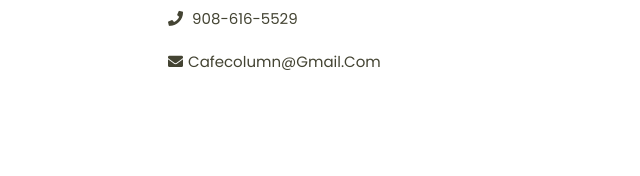
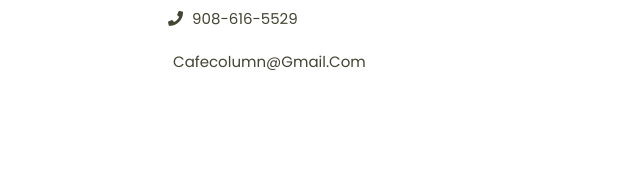
Before and after one commit to mduddin112203/CafeColumn, a plain HTML site: page index.html in a window 1280 px wide. Shown: the part 3956-4132 px from the top of the page, 302-942 px from the left. Drawn offline with nearby package versions, Linux system fonts and the light colour scheme.

Commit message:
Update index.html

```diff
--- a/index.html
+++ b/index.html
@@ -268,7 +268,7 @@
                 <a href="tel:9738078462"><i class="fas fa-phone"></i> 973-807-8462</a>
                 <a href="tel:0000000000"><i class="fas fa-phone"></i> 908-616-5529</a>
                 <a href="mailto:cafecolumn@gmail.com">
-                    <i class="fas fa-envelope"></i>cafecolumn@gmail.com
+                    <i></i>cafecolumn@gmail.com
                 </a>
             </div>
 
```
